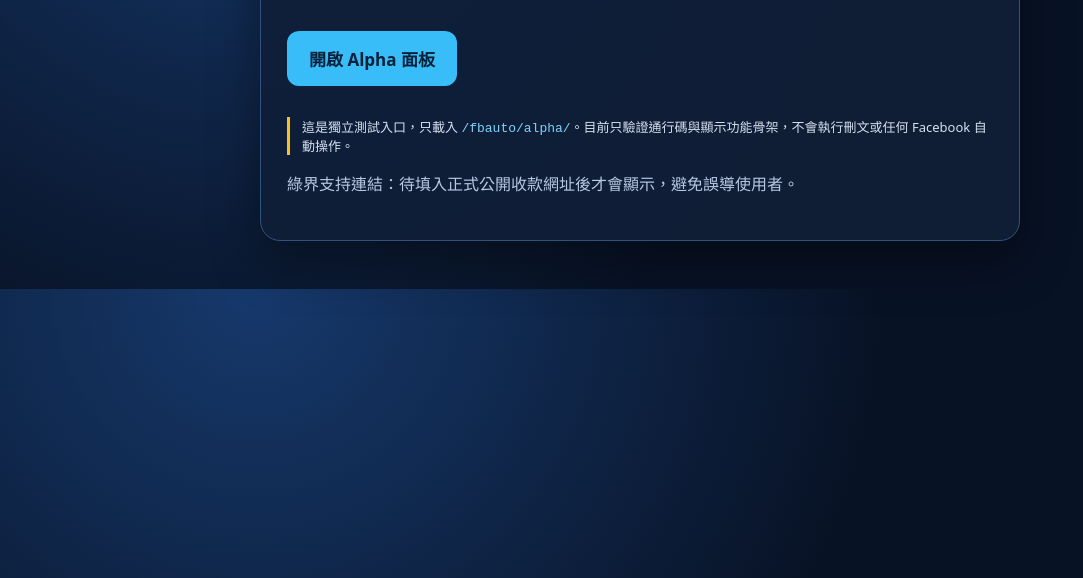
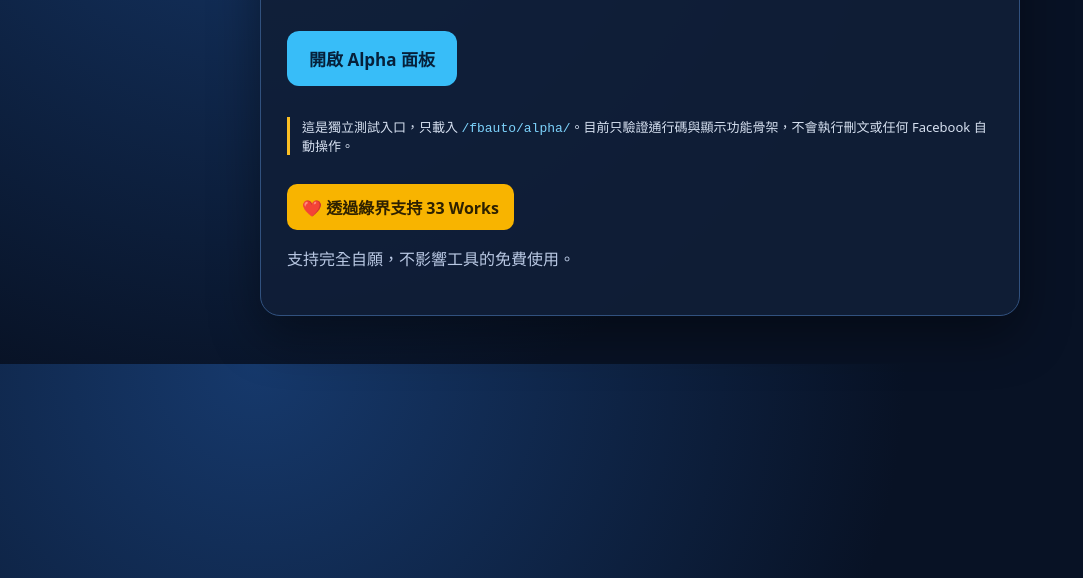
Before and after one commit to dw5000tw-33/fbauto, a plain HTML site: page bookmarklet-test.html in a window 1280 px wide. Shown: the part 222-800 px from the top of the page, without its empty margins (0-1083 px from the left). Drawn offline with Linux system fonts and the light colour scheme.

Commit message:
feat(alpha): add ECPay support link to test entry

```diff
--- a/bookmarklet-test.html
+++ b/bookmarklet-test.html
@@ -6,7 +6,7 @@
 <style>
 body{margin:0;background:radial-gradient(circle at 20% 0,#16396c,#081225 55%);color:#eaf2ff;font-family:system-ui,-apple-system,"Noto Sans TC",sans-serif}
 .wrap{max-width:760px;margin:48px auto;padding:0 20px}.card{background:#101e38e8;border:1px solid #31517e;border-radius:20px;padding:26px;box-shadow:0 20px 50px #0006}
-.badge{display:inline-block;background:#075985;color:#dff6ff;border-radius:999px;padding:5px 9px;font-size:12px;font-weight:700}.drag{display:inline-block;margin:18px 0;padding:15px 22px;background:#38bdf8;color:#06203a;border-radius:12px;text-decoration:none;font-weight:800;font-size:17px}.note{color:#b9c8e3;line-height:1.7}.warn{border-left:3px solid #fbbf24;padding-left:12px;color:#d6e0f0;font-size:13px}code{color:#7dd3fc}
+.badge{display:inline-block;background:#075985;color:#dff6ff;border-radius:999px;padding:5px 9px;font-size:12px;font-weight:700}.drag{display:inline-block;margin:18px 0;padding:15px 22px;background:#38bdf8;color:#06203a;border-radius:12px;text-decoration:none;font-weight:800;font-size:17px}.note{color:#b9c8e3;line-height:1.7}.warn{border-left:3px solid #fbbf24;padding-left:12px;color:#d6e0f0;font-size:13px}.support{display:inline-block;margin-top:16px;padding:11px 15px;border-radius:10px;background:#f8b400;color:#2e2100;text-decoration:none;font-weight:800}code{color:#7dd3fc}
 </style>
 <div class="wrap"><div class="card">
 <span class="badge">v2.0-alpha · 測試環境</span>
@@ -14,7 +14,7 @@ body{margin:0;background:radial-gradient(circle at 20% 0,#16396c,#081225 55%);co
 <p class="note">請將下方按鈕拖曳至瀏覽器書籤列；在 Facebook 網頁版開啟後點擊，即可載入 Alpha 面板。</p>
 <a id="bookmarklet" class="drag" href="#">開啟 Alpha 面板</a>
 <p class="warn">這是獨立測試入口，只載入 <code>/fbauto/alpha/</code>。目前只驗證通行碼與顯示功能骨架，不會執行刪文或任何 Facebook 自動操作。</p>
-<p class="note">綠界支持連結：待填入正式公開收款網址後才會顯示，避免誤導使用者。</p>
+<a class="support" href="https://p.ecpay.com.tw/304E8B5" target="_blank" rel="noopener noreferrer">❤️ 透過綠界支持 33 Works</a><p class="note">支持完全自願，不影響工具的免費使用。</p>
 </div></div>
 <script>
 (()=>{const raw=`(()=>{const O='https://dw5000tw-33.github.io',n=Math.random().toString(36).slice(2)+Date.now();let w;const inject=c=>{const b=new Blob([c],{type:'text/javascript'}),u=URL.createObjectURL(b),s=document.createElement('script');s.src=u;s.onload=()=>URL.revokeObjectURL(u);document.documentElement.appendChild(s)};function m(e){if(e.origin!==O||e.source!==w)return;const d=e.data||{};if(d.type==='FB_AD_ALPHA_READY'&&d.nonce===n)w.postMessage({type:'FB_AD_ALPHA_GIMME_CODE',nonce:n},O);if(d.type==='FB_AD_ALPHA_CODE'&&d.nonce===n&&typeof d.code==='string'){removeEventListener('message',m);inject(d.code);try{w.close()}catch{}}if(d.type==='FB_AD_ALPHA_ERROR'&&d.nonce===n)alert('Alpha 面板載入失敗：'+d.message)}addEventListener('message',m);w=open(O+'/fbauto/alpha/panel-bootstrap.html?nonce='+encodeURIComponent(n),'_blank','width=480,height=320');if(!w)alert('請允許彈出式視窗')})();`;document.getElementById('bookmarklet').href='javascript:'+raw})()
```
